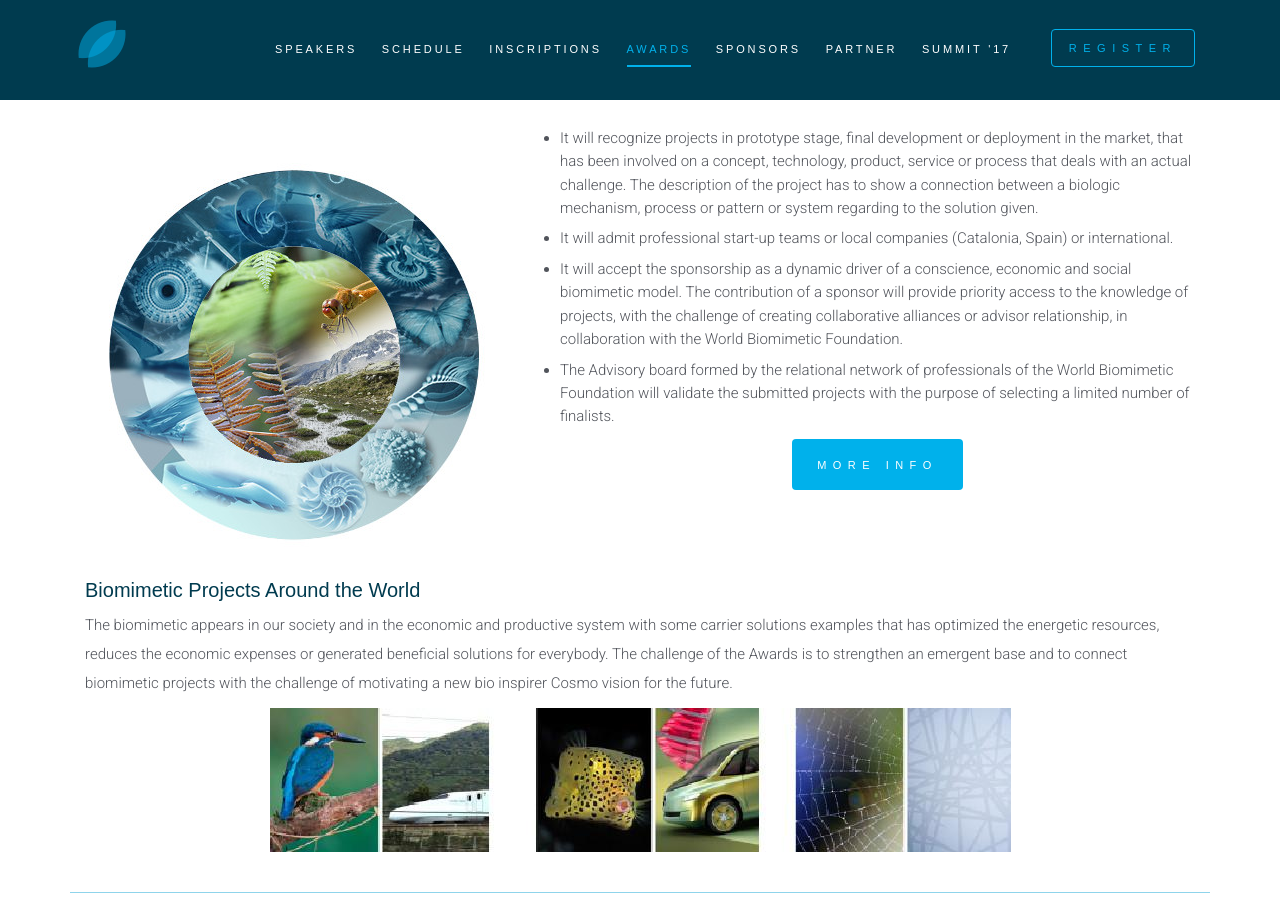
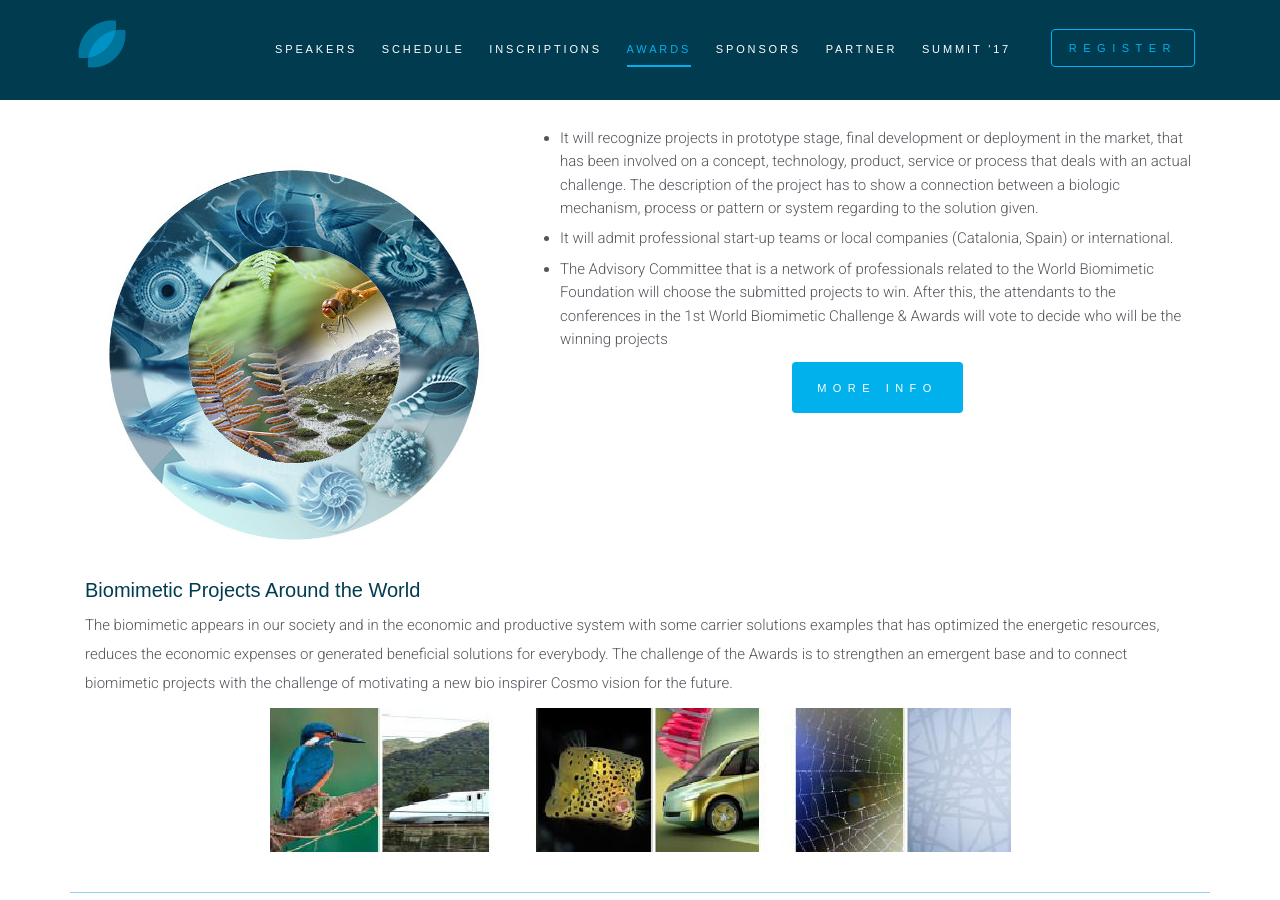
Before and after one commit to BiomimeticChallenges/biomimeticchallenges.github.io, a Jekyll site: the page built from index.html, in a window 1280 px wide and 900 px high, scrolled down 7692 px. Built offline with Jekyll 4.4.1, drawn with Linux system fonts in a browser that asks for light colours; nearby versions of some CDN libraries; some web fonts are replaced; library files that are not in the unit come from our copies.

Commit message:
Ajusrats textos awards.

```diff
--- a/_includes/awards.html
+++ b/_includes/awards.html
@@ -20,9 +20,7 @@
 
 	 				<li>It will admit professional start-up teams or local companies (Catalonia, Spain) or international.</li>
 
-					<li>It will accept the sponsorship as a dynamic driver of a conscience, economic and social biomimetic model.  The contribution  of a sponsor will provide priority access to the knowledge of projects, with the challenge of creating collaborative alliances or advisor relationship, in collaboration with the World Biomimetic Foundation.</li>
-
-					<li>The Advisory board formed by the relational network of professionals of  the World Biomimetic Foundation will validate the submitted projects with the purpose of selecting a limited number of finalists.</li>
+					<li>The Advisory Committee that is a network of professionals related to the World Biomimetic Foundation will choose the submitted projects to win. After this, the attendants to the conferences in the 1st World Biomimetic Challenge & Awards will vote to decide who will be the winning projects</li>
 				</ul>
 				<p class="align-center"><a href="/selection-criteria-and-presentation-criteria/" class="btn btn-md">More info</a></p>
 
```
